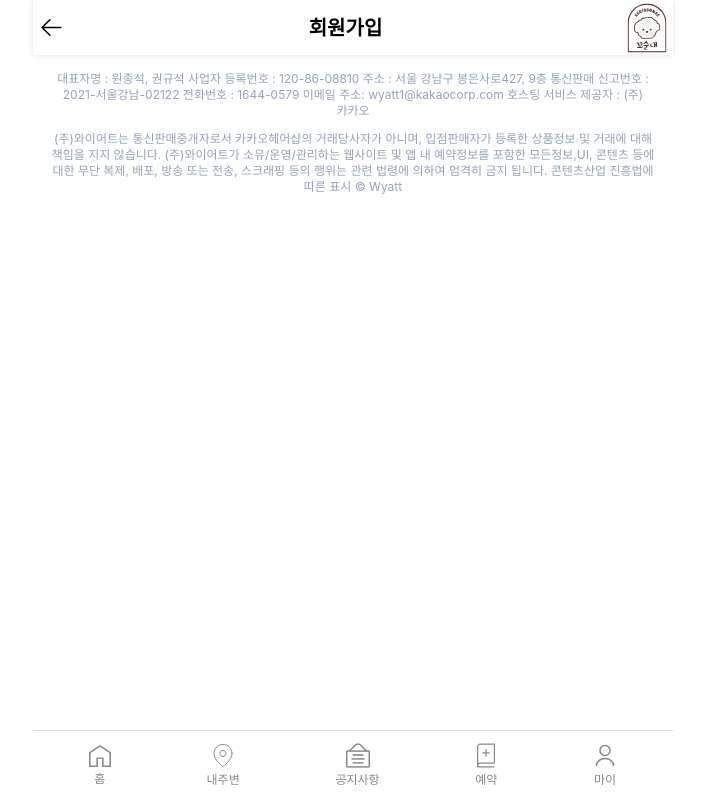
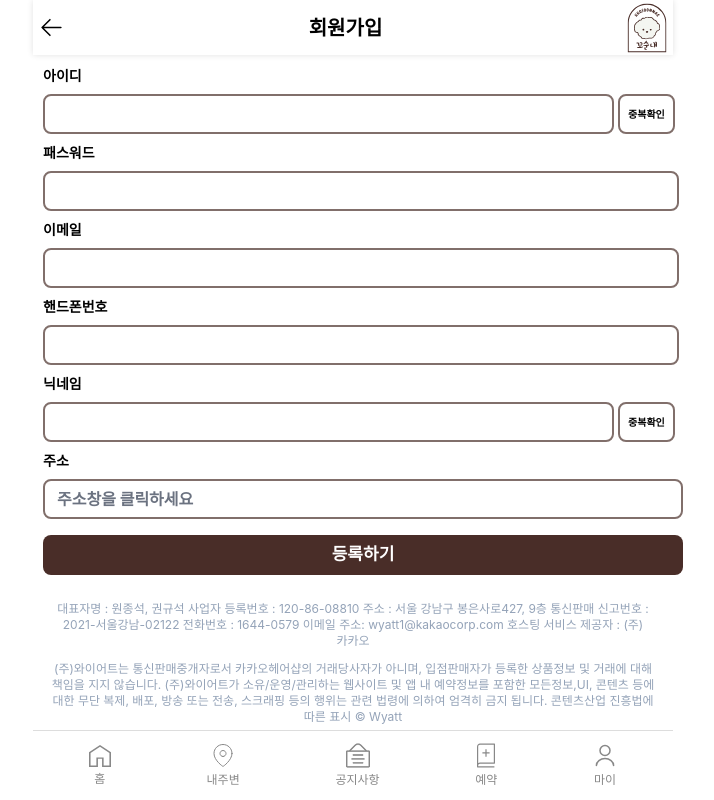
Before and after one commit to super-coding-3/kkosoonnae, a React (Create React App) app: page /signup in a window 1280 px wide. Shown: the whole page, without its empty margins (287-1001 px from the left). Built offline with nearby package versions, Linux system fonts and the light colour scheme.

Commit message:
[feature]Signup  UI완성 및 주소창입력기능, 유효성검사기능 추가

```diff
--- a/package.json
+++ b/package.json
@@ -11,13 +11,16 @@
     "@types/react": "^18.3.2",
     "@types/react-dom": "^18.3.0",
     "flowbite-react": "^0.9.0",
+    "formik": "^2.4.6",
     "react": "^18.3.1",
+    "react-daum-postcode": "^3.1.3",
     "react-dom": "^18.3.1",
     "react-router-dom": "^6.23.1",
     "react-scripts": "5.0.1",
     "styled-components": "^6.1.11",
     "typescript": "^4.9.5",
-    "web-vitals": "^2.1.4"
+    "web-vitals": "^2.1.4",
+    "yup": "^1.4.0"
   },
   "scripts": {
     "start": "react-scripts start",
--- /dev/null
+++ b/src/components/signup/Main.tsx
@@ -0,0 +1,156 @@
+import { Formik, Form, Field, ErrorMessage } from "formik";
+import React, { useState } from "react";
+import styled from "styled-components";
+import { MAIN_LIGHT_COLOR } from "../../constans/color";
+import * as Yup from "yup";
+import Postcode from "./PostCode";
+const formFields = [
+  { name: "id", label: "아이디", type: "text" },
+  { name: "password", label: "패스워드", type: "password" },
+  { name: "email", label: "이메일", type: "email" },
+  { name: "phoneNumber", label: "핸드폰번호", type: "tel" },
+  { name: "nickName", label: "닉네임", type: "text" },
+];
+
+const Regex =
+  /^(?=.*[a-z])(?=.*[A-Z])(?=.*\d)(?=.*[@$!%*?&])[A-Za-z\d@$!%*?&]{6,}$/;
+
+const SignupSchema = Yup.object().shape({
+  id: Yup.string().matches(
+    Regex,
+    "아이디는 숫자,대문자, 특수문자 를 포함한 6자리 이상이어야 합니다"
+  ),
+
+  password: Yup.string().matches(
+    Regex,
+    "비밀번호는 숫자,대문자, 특수문자 를 포함한 6자리 이상이어야 합니다"
+  ),
+});
+
+const Main: React.FC = () => {
+  const [showPostcode, setShowPostcode] = useState(false);
+  const modalRef = React.useRef<HTMLDivElement | null>(null);
+  const handleClickOutside = (event:MouseEvent) => {
+    if (modalRef.current && !modalRef.current.contains(event.target as Node)) {
+      setShowPostcode(false);
+    }
+  };
+
+  React.useEffect(() => {
+    // 이벤트 리스너 추가
+    document.addEventListener("mousedown", handleClickOutside);
+    return () => {
+      // 컴포넌트 언마운트 시 이벤트 리스너 제거
+      document.removeEventListener("mousedown", handleClickOutside);
+    };
+  }, []);
+  return (
+    <MainDiv>
+      <Formik
+        initialValues={{
+          id: "",
+          password: "",
+          email: "",
+          phoneNumber: "",
+          nickName: "",
+          address: "",
+        }}
+        validationSchema={SignupSchema}
+        onSubmit={(values, { setSubmitting }) => {
+          alert(JSON.stringify(values, null, 2));
+          setSubmitting(false);
+        }}
+      >
+        {({ setFieldValue, isSubmitting }) => (
+          <Form>
+            {formFields.map((field) => (
+              <ForminputDiv key={field.name}>
+                <label htmlFor={field.name}>{field.label}</label>
+                <FieldWithButtonDiv>
+                  <Field
+                    type={field.type}
+                    name={field.name}
+                    className="rounded-lg mt-2 mb-2 w-full border-solid border-2 h-10 mr-1"
+                    style={{ borderColor: MAIN_LIGHT_COLOR }}
+                  />
+                  {["id", "nickName"].includes(field.name) && (
+                    <button
+                      type="button"
+                      className="rounded-lg border-solid border-main-light-color border-2 text-[10px] w-16 h-10 mt-2 mr-2 "
+                    >
+                      중복확인
+                    </button>
+                  )}
+                </FieldWithButtonDiv>
+                {["id", "password"].includes(field.name) && (
+                  <ErrorMessage
+                    name={field.name}
+                    component={StyledErrorMessage}
+                    className="error-message"
+                  />
+                )}
+              </ForminputDiv>
+            ))}
+            <ForminputDiv>
+              <label htmlFor="adress">주소</label>
+              <Field
+                type="text"
+                name="address"
+                placeholder="주소창을 클릭하세요"
+                className="rounded-lg mt-2 mb-2 w-full border-solid border-2 h-10 mr-1"
+                style={{ borderColor: MAIN_LIGHT_COLOR }}
+                onClick={() => setShowPostcode(true)}
+              />
+              {showPostcode && (
+                <div ref={modalRef}>
+                <Postcode
+                  onAddressSelect={(address) => {
+                    setFieldValue("address", address);
+                    setShowPostcode(false);
+                  }}
+                />
+              </div>
+              )}
+            </ForminputDiv>
+            <button
+              type="submit"
+              className="w-[100%] h-10 bg-main-color rounded-lg text-[17px] text-[#ffffff] mt-2 "
+            >
+              등록하기
+            </button>
+          </Form>
+        )}
+      </Formik>
+    </MainDiv>
+  );
+};
+
+export default Main;
+const MainDiv = styled.div`
+  display: flex;
+  flex-direction: column;
+  justify-content: center;
+  width: 100%;
+  height: 100%;
+  margin: 10px;
+  font-size: 14px;
+  font-weight: bold;
+`;
+
+const ForminputDiv = styled.div`
+  display: flex;
+  flex-direction: column;
+`;
+
+const FieldWithButtonDiv = styled.div`
+  display: flex;
+  flex-direction: row;
+  width: 100%;
+`;
+
+const StyledErrorMessage = styled.div`
+  color: red; // 에러 메시지의 색상을 빨간색으로 설정
+  font-size: 12px; // 폰트 크기를 12px로 설정
+  margin-top: 2px;
+  margin-bottom: 6px;
+`;
--- /dev/null
+++ b/src/components/signup/PostCode.tsx
@@ -0,0 +1,41 @@
+import React from 'react';
+import DaumPostcode from 'react-daum-postcode';
+
+interface PostcodeProps {
+  onAddressSelect: (address: string) => void;
+}
+
+const Postcode: React.FC<PostcodeProps> = ({ onAddressSelect }) => {
+  const handleComplete = (data:any) => {
+    let fullAddress = data.address;
+    let extraAddress = '';
+
+    if (data.addressType === 'R') {/*R은 도로명 주소 를 뜻합니다!  */} {
+      if (data.bname !== '') {
+        extraAddress += data.bname;
+      }
+      if (data.buildingName !== '') {
+        extraAddress += (extraAddress !== '' ? ` ${data.buildingName}` : data.buildingName);
+      }
+      fullAddress += (extraAddress !== '' ? ` (${extraAddress})` : '');
+    }
+
+    onAddressSelect(fullAddress);
+  };
+
+  return <DaumPostcode onComplete={handleComplete} className='block absolute top-24 w-full h-96 p-2 z-50'  theme={themeObj}/>;
+};
+
+var themeObj = {
+    bgColor: "#162525", //바탕 배경색
+    searchBgColor: "#162525", //검색창 배경색
+    contentBgColor: "#162525", //본문 배경색(검색결과,결과없음,첫화면,검색서제스트)
+    pageBgColor: "#162525", //페이지 배경색
+    textColor: "#FFFFFF", //기본 글자색
+    queryTextColor: "#FFFFFF", //검색창 글자색
+    //postcodeTextColor: "", //우편번호 글자색
+    //emphTextColor: "", //강조 글자색
+    outlineColor: "#444444" //테두리
+ };
+
+export default Postcode;
--- a/src/page/Signup.tsx
+++ b/src/page/Signup.tsx
@@ -3,11 +3,13 @@ import OuterLayout from '../components/common/OuterLayout';
 import Footer from '../components/common/Footer';
 import Nav from '../components/common/Nav';
 import PageTitle from '../components/common/PageTitle';
+import Main from '../components/signup/Main';
 
 const Signup:React.FC = () => {
     return (
         <OuterLayout>
             <PageTitle title={"회원가입"}/>
+            <Main/>
             <Footer/>
             <Nav/>
         </OuterLayout>
--- a/tailwind.config.js
+++ b/tailwind.config.js
@@ -4,7 +4,15 @@ const flowbite = require("flowbite-react/tailwind");
 module.exports = {
   content: ["./src/**/*.{js,jsx,ts,tsx}", flowbite.content()],
   theme: {
-    extend: {},
+    extend: {
+      colors: {
+        "main-color": "rgb(73, 45, 40)",
+        "main-light-color": "rgb(129, 111, 107)",
+        "main-gray": "rgb(242, 243, 246)",
+        "main-ivory": "rgb(244, 246, 241)",
+        "common-border-gray": "rgb(136, 136, 136)",
+      },
+    },
   },
   plugins: [flowbite.plugin()],
 };
```
Also changed, not shown: 1 other file (tests, documents, lock files or other folders).
